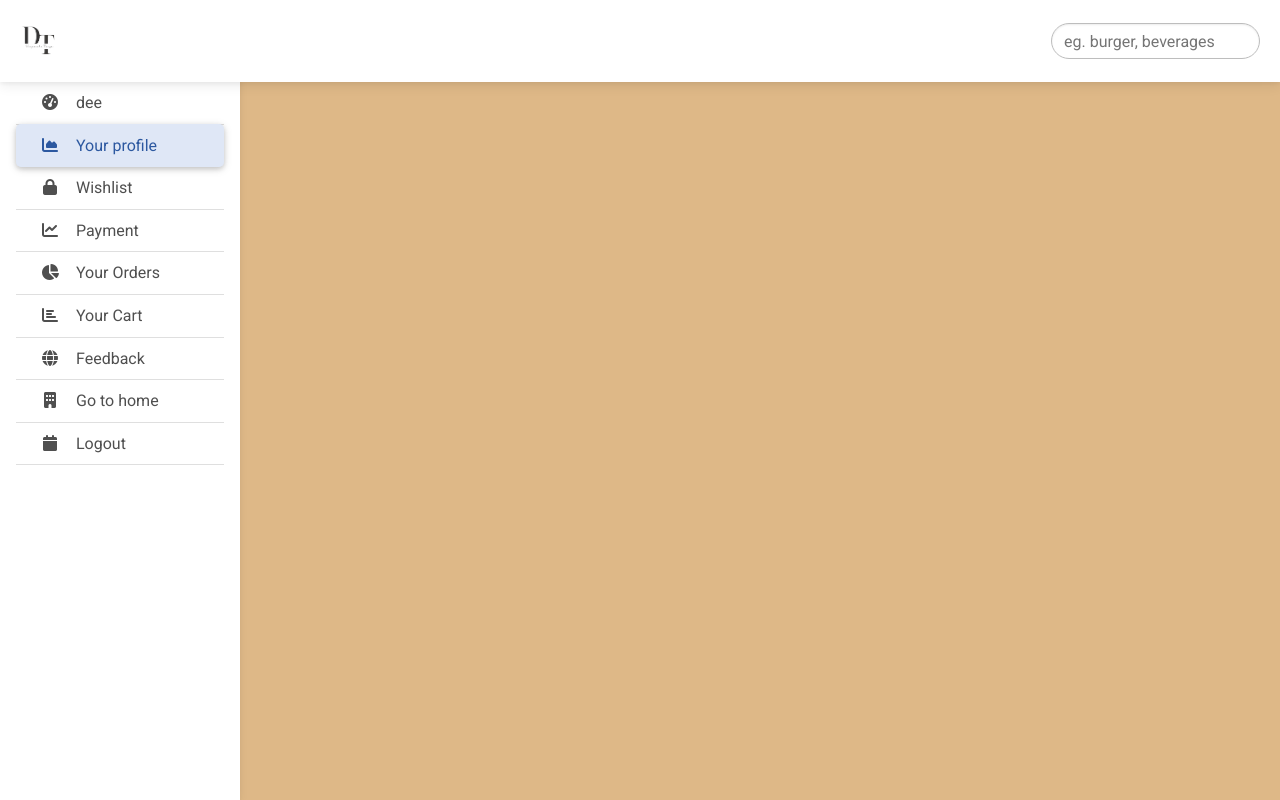
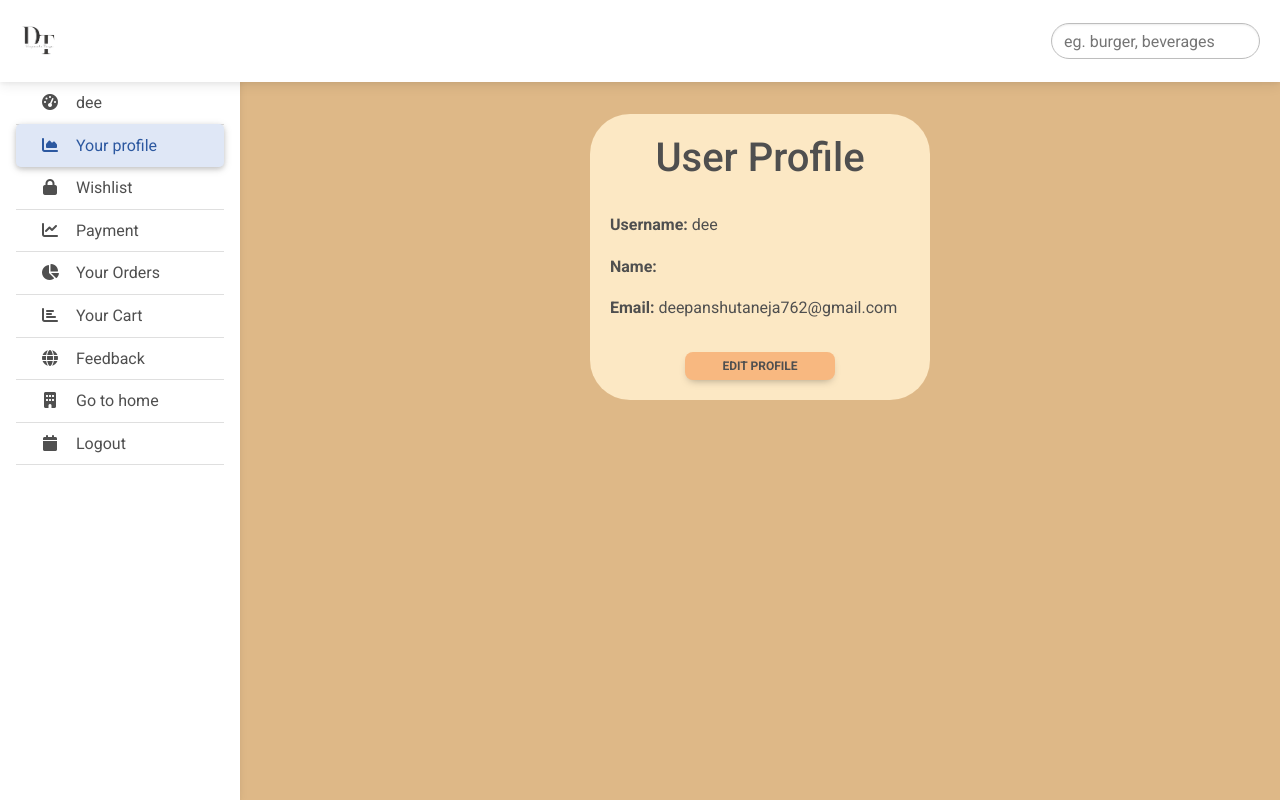
Before and after one commit to Taneja12/qwick, a Django app: page /profile in a window 1280 px wide. Run offline with Django 5.2, Linux system fonts and the light colour scheme; a user stored in the database is signed in; some libraries are stand-ins or nearby versions.

Commit message:
changes in dashboard

```diff
--- a/app1/templates/app1/dashboard.html
+++ b/app1/templates/app1/dashboard.html
@@ -135,7 +135,7 @@
             <!-- Section: Main chart -->
 
             <section class="mb-4">
-                {% if first_name %}
+                {% if username %}
 
                 <div class="container"
                     style="width: 340px;background-color: #fce8c4;border-radius: 40px;padding: 20px; margin-top: 40px;">
```
